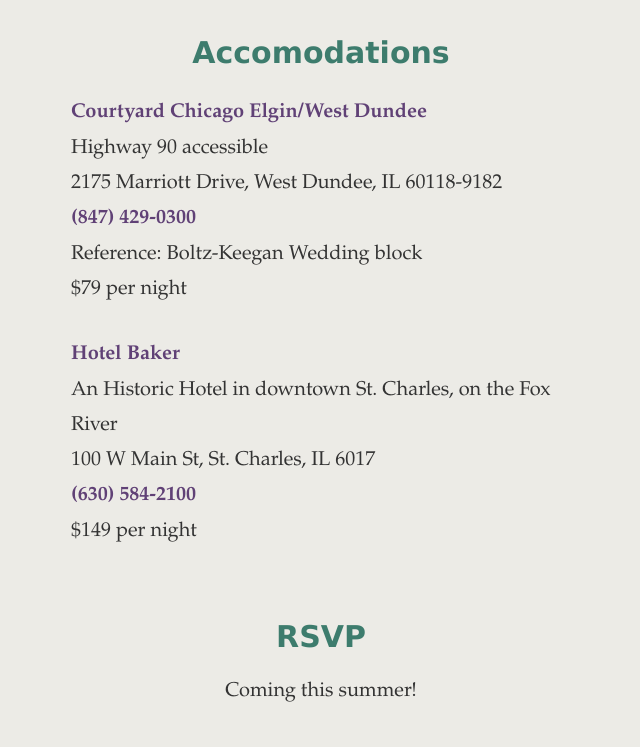
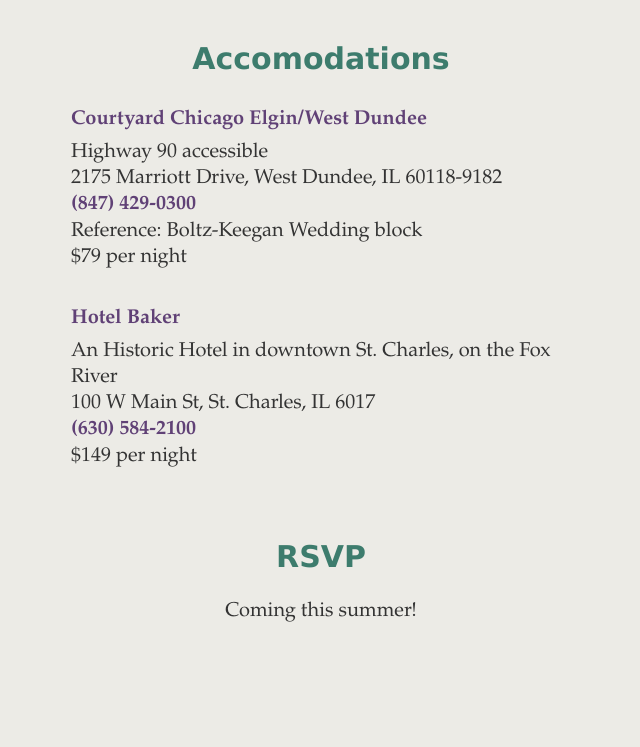
Before and after one commit to jugglinmike/andrewanderika.wedding, a plain HTML site: page a3.html in a window 1280 px wide. Shown: the part 720-1467 px from the top of the page, without its empty margins (319-959 px from the left). Drawn offline with Linux system fonts and the light colour scheme.

Commit message:
Tweak vertical spacing

```diff
--- a/a3.css
+++ b/a3.css
@@ -42,7 +42,7 @@ h2 {
 ul {
 	padding: 0;
 
-	line-height: 3.5rem;
+	line-height: 3.7rem;
 	list-style-type: none;
 }
 
@@ -89,6 +89,10 @@ header h1, section h2 {
 	text-align: center;
 }
 
+#accomodations li:not(:first-child) {
+	line-height: 1.3;
+}
+
 .rsvp {
 	text-align: center;
 }
--- a/a3.html
+++ b/a3.html
@@ -32,7 +32,7 @@
 				</div>
 			</section>
 
-			<section>
+			<section id="accomodations">
 				<h2>Accomodations</h2>
 
 				<ul>
```
